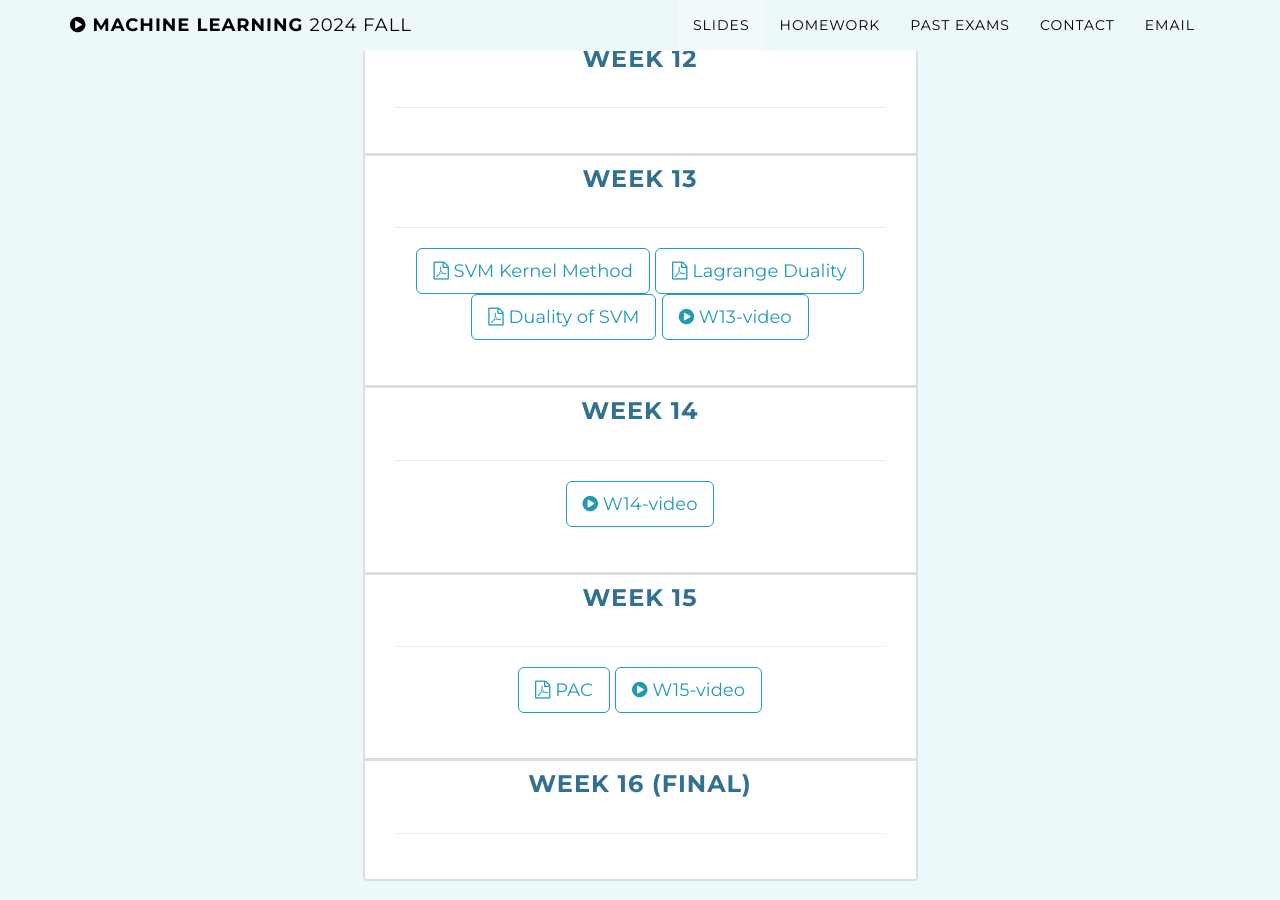
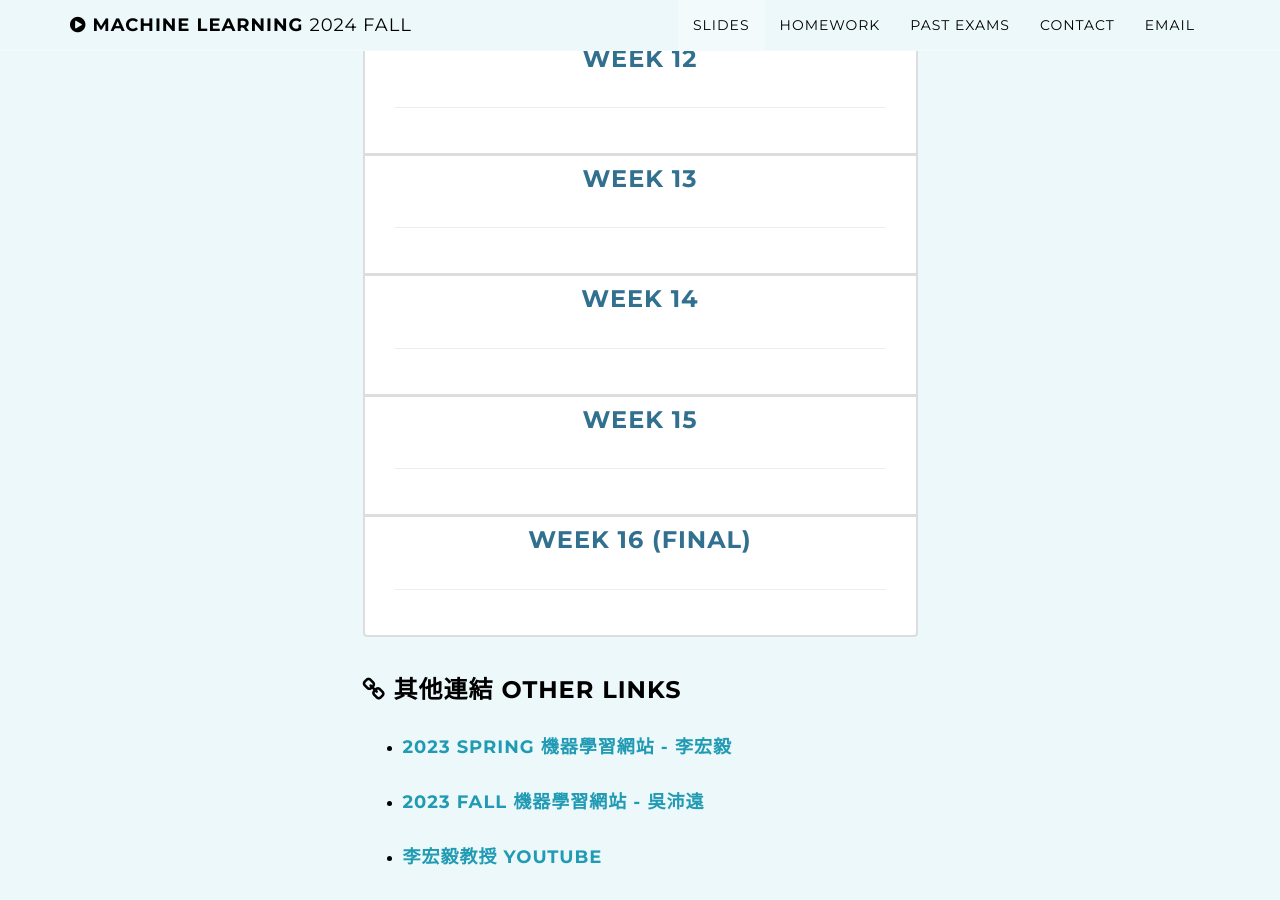
Before and after one commit to ntueemlta2024/ntueemlta2024.github.io, a Jekyll site: the page built from index.html, in a window 1280 px wide and 900 px high, scrolled down 2540 px. Built offline with Jekyll 4.4.1, drawn with Linux system fonts in a browser that asks for light colours; part of the change alters nothing that is shown.

Commit message:
comment course materials

```diff
--- a/_config.yml
+++ b/_config.yml
@@ -195,33 +195,33 @@ syllabus:
 
   - title: Week 13
     slides:
-      - title: SVM Kernel Method
-        kind: file-pdf-o
-        path: ./slides/week13/W13_L3_svm_kernel.pdf
-      - title: Lagrange Duality
-        kind: file-pdf-o
-        path: ./slides/week13/W13_L4_duality_intro.pdf
-      - title: Duality of SVM
-        kind: file-pdf-o
-        path: ./slides/week13/W13_L5_svm duality.pdf
-      - title: W13-video
-        kind: play-circle
-        path: https://www.youtube.com/playlist?list=PLIKHU3mMrCpiM8to7psf9X8l0XSLcc1Wv
+      # - title: SVM Kernel Method
+      #   kind: file-pdf-o
+      #   path: ./slides/week13/W13_L3_svm_kernel.pdf
+      # - title: Lagrange Duality
+      #   kind: file-pdf-o
+      #   path: ./slides/week13/W13_L4_duality_intro.pdf
+      # - title: Duality of SVM
+      #   kind: file-pdf-o
+      #   path: ./slides/week13/W13_L5_svm duality.pdf
+      # - title: W13-video
+      #   kind: play-circle
+      #   path: https://www.youtube.com/playlist?list=PLIKHU3mMrCpiM8to7psf9X8l0XSLcc1Wv
 
   - title: Week 14
     slides:
-      - title: W14-video
-        kind: play-circle
-        path: https://www.youtube.com/playlist?list=PLIKHU3mMrCpjFEhzRHtmh8hYLq5_e3_9q
+      # - title: W14-video
+      #   kind: play-circle
+      #   path: https://www.youtube.com/playlist?list=PLIKHU3mMrCpjFEhzRHtmh8hYLq5_e3_9q
 
   - title: Week 15
     slides:
-      - title: PAC
-        kind: file-pdf-o
-        path: ./slides\week15\W14_PAC introduction.pdf
-      - title: W15-video
-        kind: play-circle
-        path: https://www.youtube.com/playlist?list=PLIKHU3mMrCpi5XyFIhrwvGUS4ooh7kkZU
+      # - title: PAC
+      #   kind: file-pdf-o
+      #   path: ./slides\week15\W14_PAC introduction.pdf
+      # - title: W15-video
+      #   kind: play-circle
+      #   path: https://www.youtube.com/playlist?list=PLIKHU3mMrCpi5XyFIhrwvGUS4ooh7kkZU
 
   - title: Week 16 (Final)
 #    slides:
```
